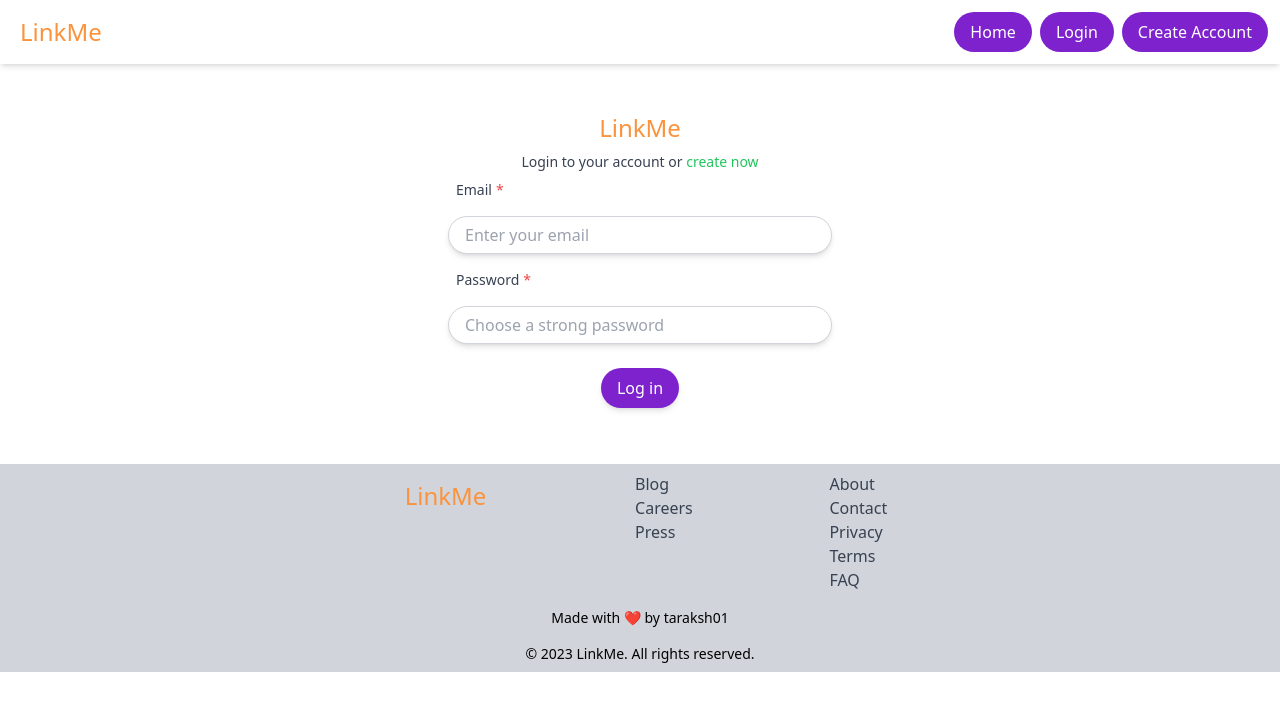
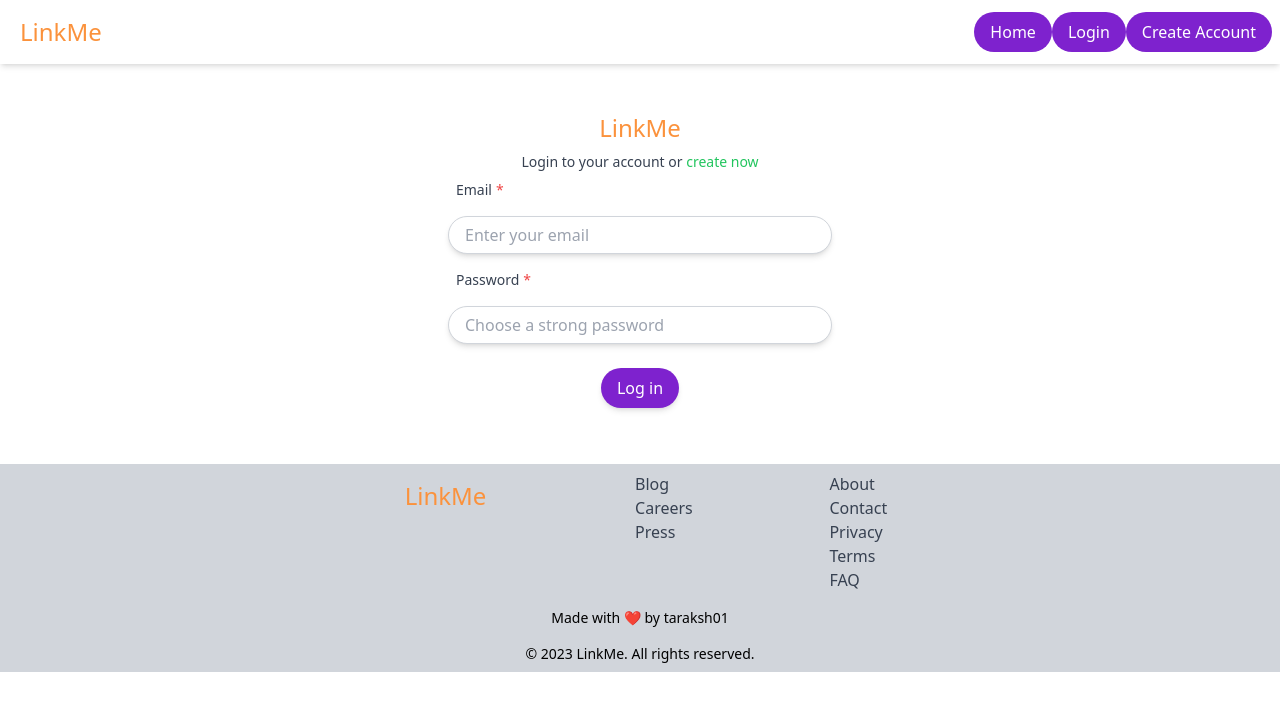
Before and after one commit to taraksh01/linkMe, a React (Vite) app: page /login in a window 1280 px wide. Shown: the top 710 px of the page. Built offline with nearby package versions, Linux system fonts and the light colour scheme.

Commit message:
Removed margin

```diff
--- a/src/components/Button.js
+++ b/src/components/Button.js
@@ -9,7 +9,7 @@ const Button = ({
   return (
     <button
       type={type}
-      className={`${bgColor} ${color} ${className} m-1 px-4 py-2 font-medium rounded-full transition-opacity duration-300 hover:opacity-90`}
+      className={`${bgColor} ${color} ${className} px-4 py-2 font-medium rounded-full transition-opacity duration-300 hover:opacity-90`}
       {...props}
     >
       {children}
```
